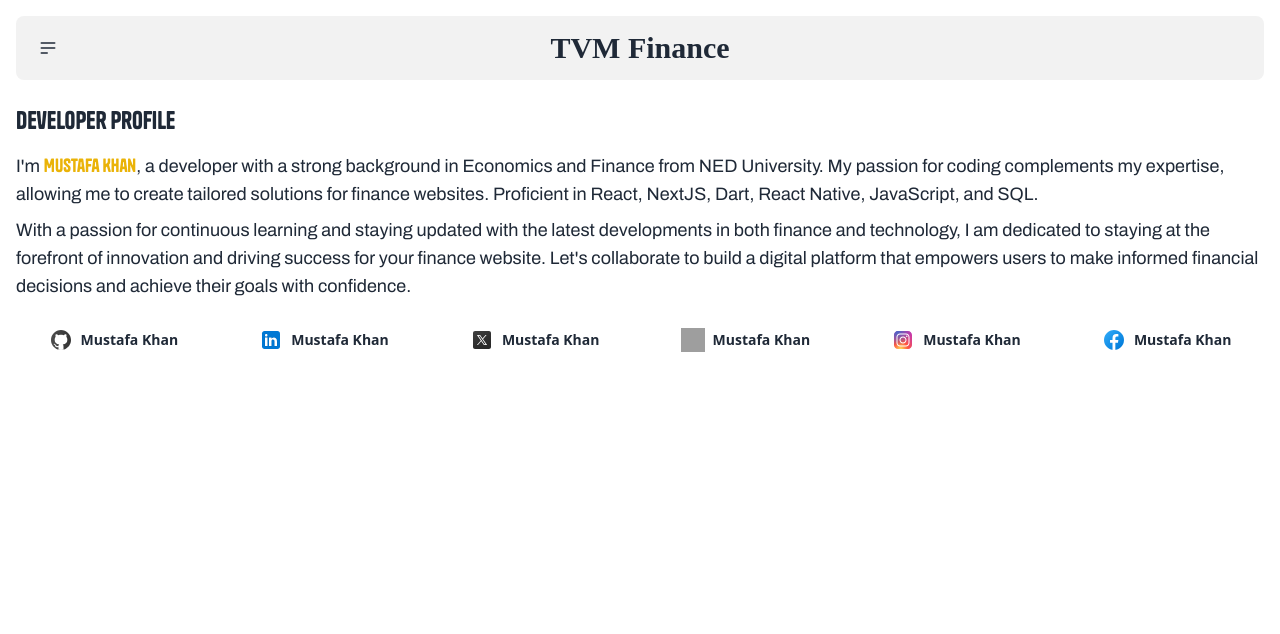
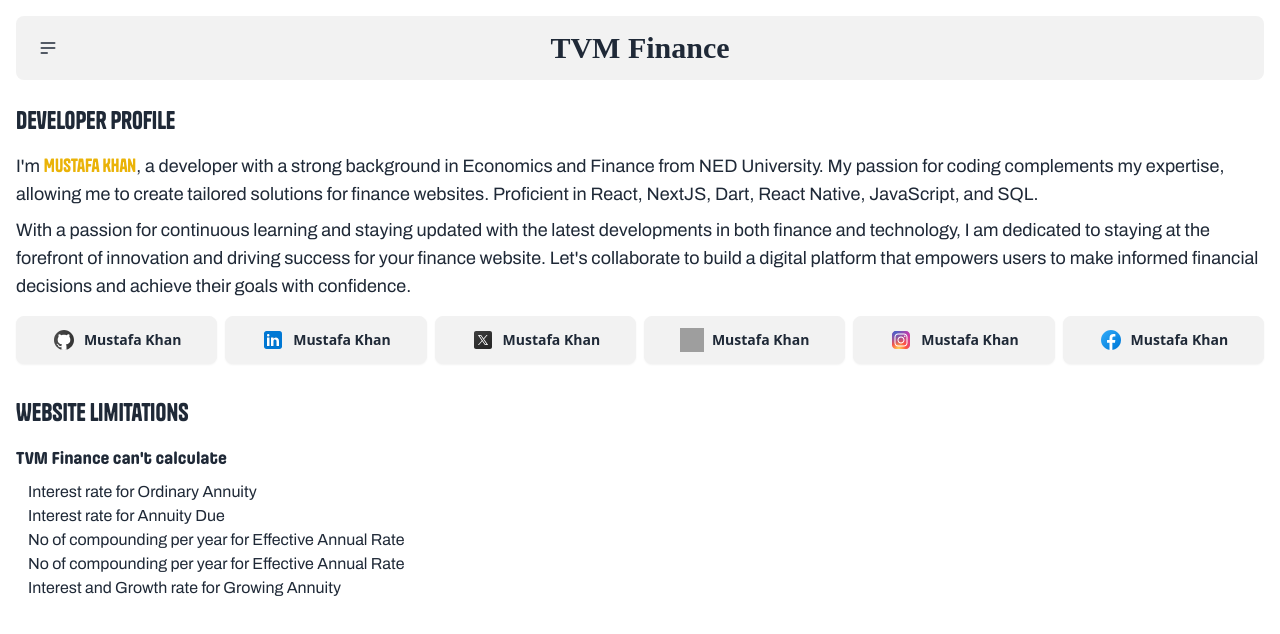
Before and after one commit to mustafakhanneo/tvmfinance, a React (Vite) app: page /about in a window 1280 px wide. Shown: the top 634 px of the page. Built offline with nearby package versions, Linux system fonts and the light colour scheme; grey boxes are pictures that could not be loaded; a web font is replaced by a local one.

Commit message:
update lil=mitations

```diff
--- a/src/tabs/About.jsx
+++ b/src/tabs/About.jsx
@@ -9,13 +9,24 @@ const About = () => {
       <p className='font-medium text-lg font-archivo'>I'm <span className='font-tanker text-yellow-500'>Mustafa Khan</span>, a developer with a strong background in Economics and Finance from NED University. My passion for coding complements my expertise, allowing me to create tailored solutions for finance websites. Proficient in React, NextJS, Dart, React Native, JavaScript, and SQL.</p>
       <p className='font-medium text-lg font-archivo'>With a passion for continuous learning and staying updated with the latest developments in both finance and technology, I am dedicated to staying at the forefront of innovation and driving success for your finance website. Let's collaborate to build a digital platform that empowers users to make informed financial decisions and achieve their goals with confidence.</p>
     </div>
-    <div className='grid sm:grid-cols-6 grid-cols-1 gap-4'>
-      <a className='btn sm:btn-ghost' href='https://github.com/mustafakhanneo' target="_blank" rel="noopener noreferrer"><img className='w-[24px] h-[24px]' src={github} />Mustafa Khan</a>
-      <a className='btn sm:btn-ghost' href='https://linkedin.com/in/mustafakhanneo/' target="_blank" rel="noopener noreferrer"><img className='w-[24px] h-[24px]' src={linkedin} />Mustafa Khan</a>
-      <a className='btn sm:btn-ghost' href='https://x.com/mustafakhanneo' target="_blank" rel="noopener noreferrer"><img className='w-[24px] h-[24px]' src={x} />Mustafa Khan</a>
-      <a className='btn sm:btn-ghost' href='https://youtube.com/@mustafakhanneo' target="_blank" rel="noopener noreferrer"><img className='w-[24px] h-[24px]' src={youtube} />Mustafa Khan</a>
-      <a className='btn sm:btn-ghost' href='https://instagram.com/mustafakhanneo' target="_blank" rel="noopener noreferrer"><img className='w-[24px] h-[24px]' src={instagram} />Mustafa Khan</a>
-      <a className='btn sm:btn-ghost' href='https://facebook.com/mustafakhanne' target="_blank" rel="noopener noreferrer"><img className='w-[24px] h-[24px]' src={facebook} />Mustafa Khan</a>
+    <div className='grid sm:grid-cols-6 grid-cols-1 gap-2'>
+      <a className='btn ' href='https://github.com/mustafakhanneo' target="_blank" rel="noopener noreferrer"><img className='w-[24px] h-[24px]' src={github} />Mustafa Khan</a>
+      <a className='btn ' href='https://linkedin.com/in/mustafakhanneo/' target="_blank" rel="noopener noreferrer"><img className='w-[24px] h-[24px]' src={linkedin} />Mustafa Khan</a>
+      <a className='btn ' href='https://x.com/mustafakhanneo' target="_blank" rel="noopener noreferrer"><img className='w-[24px] h-[24px]' src={x} />Mustafa Khan</a>
+      <a className='btn ' href='https://youtube.com/@mustafakhanneo' target="_blank" rel="noopener noreferrer"><img className='w-[24px] h-[24px]' src={youtube} />Mustafa Khan</a>
+      <a className='btn ' href='https://instagram.com/mustafakhanneo' target="_blank" rel="noopener noreferrer"><img className='w-[24px] h-[24px]' src={instagram} />Mustafa Khan</a>
+      <a className='btn ' href='https://facebook.com/mustafakhanne' target="_blank" rel="noopener noreferrer"><img className='w-[24px] h-[24px]' src={facebook} />Mustafa Khan</a>
+    </div>
+    <div className='flex flex-col justify-start space-y-2 pt-4'>
+      <p className='font-medium font-tanker text-2xl mb-2'>Website Limitations</p>
+      <p className='font-bold text-lg font-pilcrow'>TVM Finance can't calculate</p>
+      <ul className='pl-3'>
+        <li className='font-archivo'>Interest rate for Ordinary Annuity</li>
+        <li className='font-archivo'>Interest rate for Annuity Due</li>
+        <li className='font-archivo'>No of compounding per year for Effective Annual Rate</li>
+        <li className='font-archivo'>No of compounding per year for Effective Annual Rate</li>
+        <li className='font-archivo'>Interest and Growth rate for Growing Annuity</li>
+      </ul>
     </div>
     </div>
   )
```
